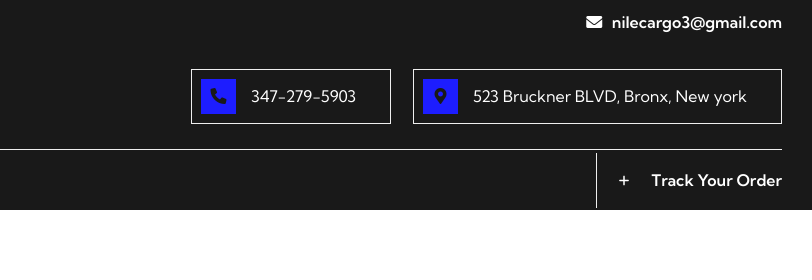
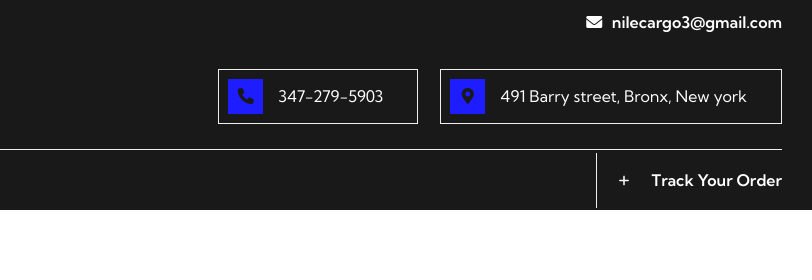
Before and after one commit to NileCargologistics/NileCargosite, a plain HTML site: page freight-forwarding.html in a window 1280 px wide. Shown: the top 280 px of the page, 468-1280 px from the left. Drawn offline with Linux system fonts and the light colour scheme; a web font is replaced by a local one.

Commit message:
Update freight-forwarding.html

```diff
--- a/freight-forwarding.html
+++ b/freight-forwarding.html
@@ -56,8 +56,7 @@
 										href="tel:1234567890" style="color:#ffff;">347-279-5903</a></li>
 
 								<li><i style="background-color: rgb(29, 29, 255);"
-										class="icon fa fa-map-marker-alt"></i><a href="#" style="color:#ffff;">523
-										Bruckner BLVD, Bronx, New
+										class="icon fa fa-map-marker-alt"></i><a href="#" style="color:#ffff;">491 Barry street, Bronx, New
 										york</a></li>
 							</ul>
 
```
